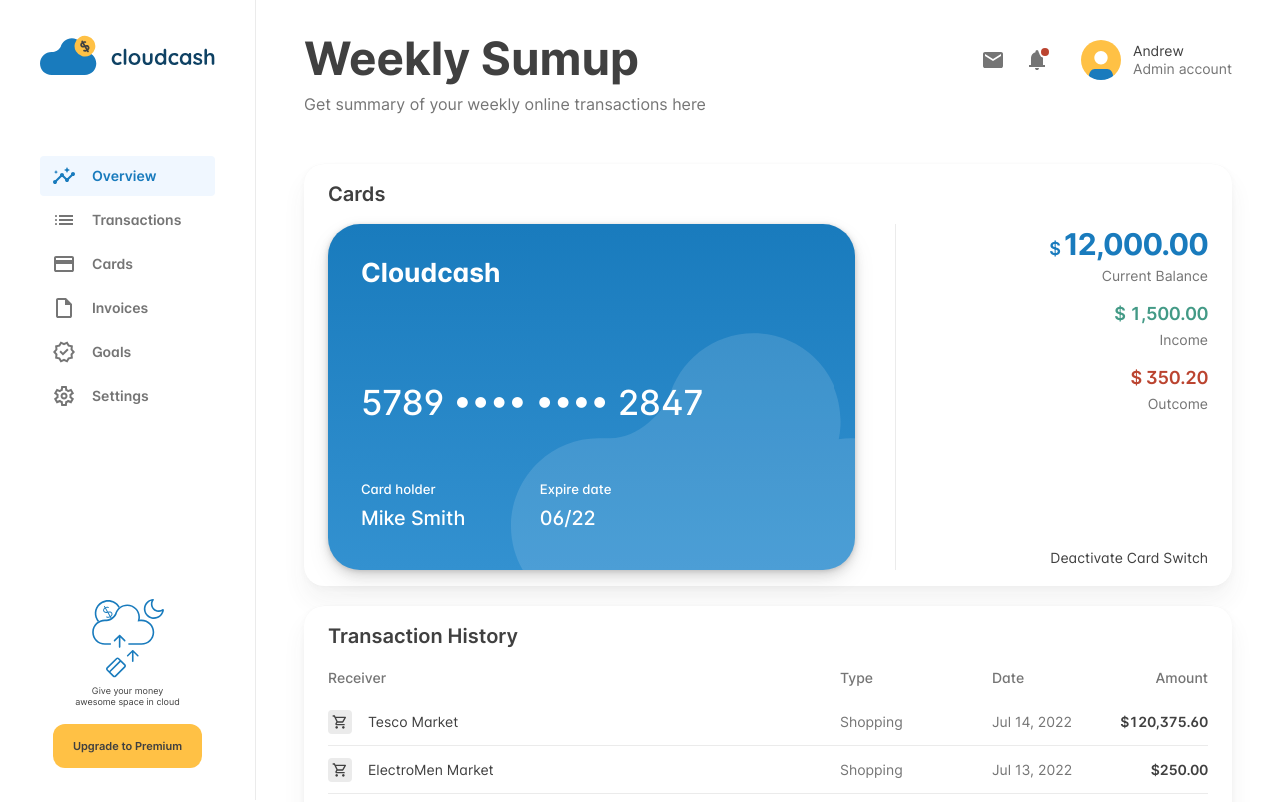
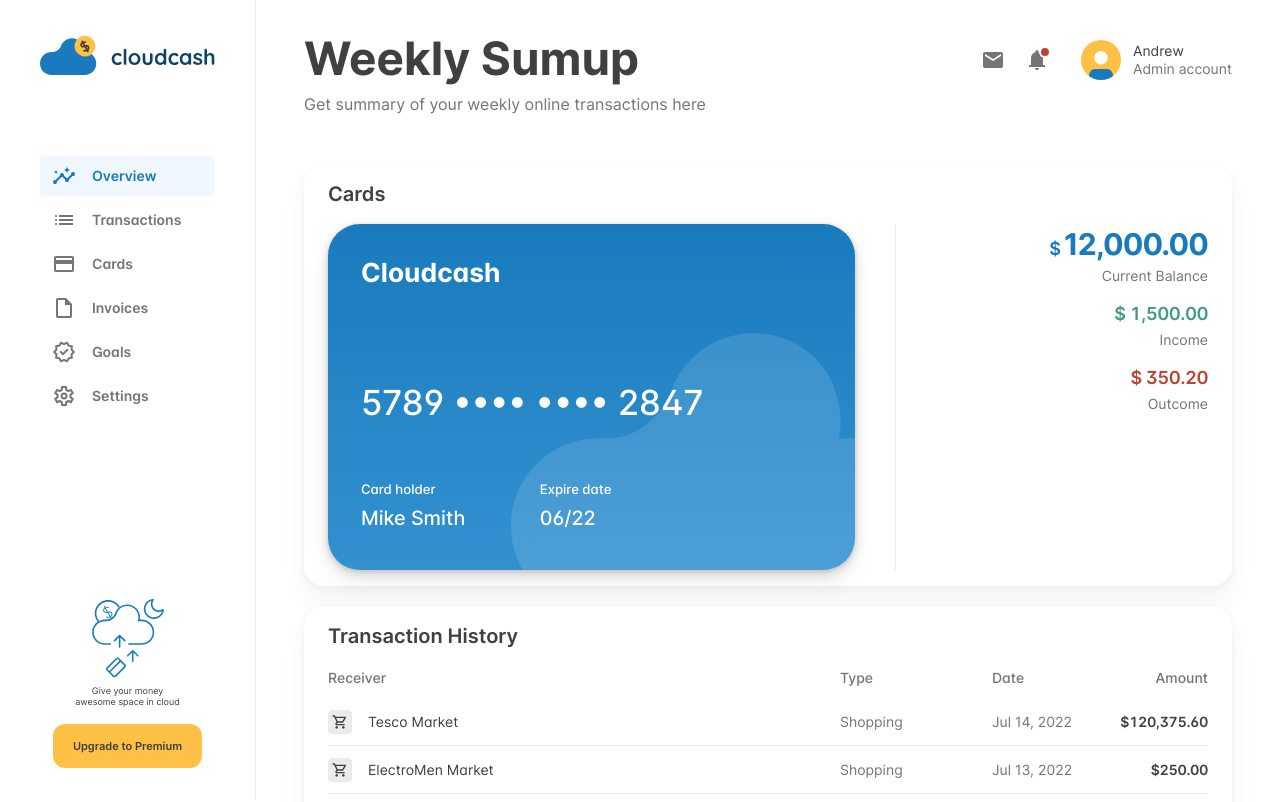
Before and after one commit to studio-demo/cloudcash-sass, a React (Create React App) app: page / in a window 1280 px wide. Shown: the top 802 px of the page. Built offline with nearby package versions, Linux system fonts and the light colour scheme.

Commit message:
Remove deactivate card laceholder text

```diff
--- a/src/components/cards/cards.tsx
+++ b/src/components/cards/cards.tsx
@@ -57,7 +57,7 @@ export const Cards = ({ className }: CardsProps) => {
             trend="negative"
           />
           <div className={styles.deactivateCardSection}>
-            Deactivate Card Switch
+            {/* Deactivate Card Switch */}
           </div>
         </div>
       </Card.Content>
```
